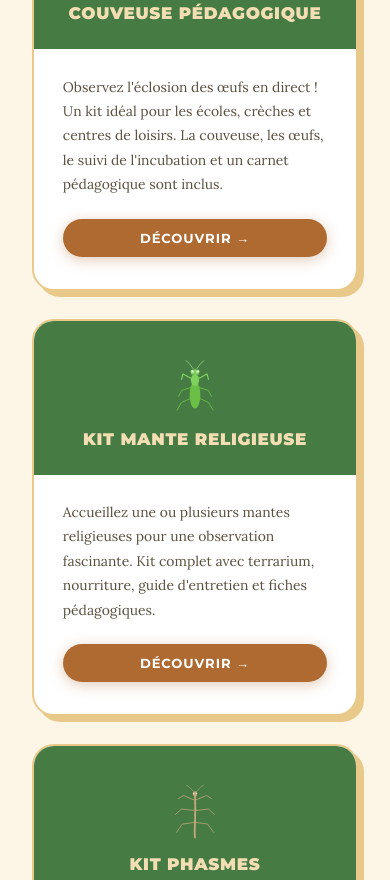
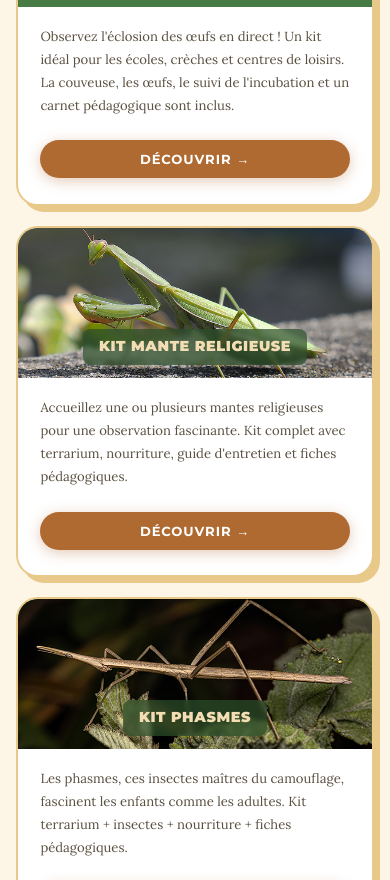
Before and after one commit to amandinejd-eng/EcoCurieux, a website: page kits/index.html in a window 390 px wide. Shown: the part 643-1523 px from the top of the page. Drawn offline with nearby package versions, Linux system fonts and the light colour scheme.

Commit message:
Refonte des pages kits mante religieuse et phasmes : remplacement des icônes SVG par images de fond dans les en-têtes hero (rotation -5deg pour mante, positionnement 35% pour phasme) et cartes index, ajout d'overlays dégradés verts semi-transparents, système de z-index pour superposition image/overlay/contenu, ajustements responsive complets pour tablettes (768px) et smartphones (480px) avec réduction des paddings, tailles d'icônes et typographie

```diff
--- a/css/style.css
+++ b/css/style.css
@@ -1461,6 +1461,37 @@
     background: linear-gradient(160deg, rgba(44,79,42,0.95) 0%, rgba(70,123,67,0.72) 55%, rgba(44,79,42,0.92) 100%);
     background-color: var(--green-dark);
     padding: 140px 2rem 80px; text-align: center;
+    position: relative; overflow: hidden;
+  }
+  .kit-page-hero.has-bg-image {
+    background-color: var(--green-dark);
+    background-size: cover;
+    background-repeat: no-repeat;
+  }
+  .kit-page-hero.has-bg-rotated {
+    background-image: none !important;
+  }
+  .kit-page-hero.has-bg-rotated::before {
+    content: '';
+    position: absolute; top: -20%; left: -10%; width: 120%; height: 140%;
+    background-image: var(--bg-img);
+    background-size: 100% auto;
+    background-repeat: no-repeat;
+    background-position: 55% 20%;
+    transform: rotate(-5deg);
+    z-index: 0;
+  }
+  .kit-page-hero .hero-bg-img {
+    position: absolute; top: 0; left: 0; width: 100%; height: 100%;
+    object-fit: cover; z-index: 0;
+  }
+  .kit-page-hero .hero-overlay {
+    position: absolute; top: 0; left: 0; width: 100%; height: 100%;
+    background: linear-gradient(160deg, rgba(44,79,42,0.88) 0%, rgba(44,79,42,0.65) 50%, rgba(44,79,42,0.85) 100%);
+    z-index: 1;
+  }
+  .kit-page-hero.has-bg-image > *:not(.hero-bg-img):not(.hero-overlay) {
+    position: relative; z-index: 2;
   }
   .kit-page-hero .breadcrumb {
     font-family: 'Montserrat', sans-serif; font-size: 0.72rem; font-weight: 600;
@@ -1549,10 +1580,13 @@
 
   /* Kits responsive */
   @media (max-width: 768px) {
-    .kit-page-hero { padding: 100px 1.2rem 50px; }
-    .kit-page-hero .kit-icon { font-size: 3.5rem; }
-    .kit-page-hero h1 { font-size: clamp(1.6rem, 6vw, 2.8rem); }
-    .kit-page-hero .hero-sub { font-size: 0.82rem; }
+    .kit-page-hero { padding: 90px 1.2rem 30px; }
+    .kit-page-hero.has-bg-image { padding-top: 85px !important; padding-bottom: 25px !important; }
+    .kit-page-hero .kit-icon { width: 60px; height: 60px; }
+    .kit-page-hero h1 { font-size: clamp(1.5rem, 6vw, 2.4rem); }
+    .kit-page-hero .hero-sub { font-size: 0.78rem; margin-bottom: 1.2rem; }
+    .kit-page-hero .hero-tags { gap: 6px; }
+    .hero-tag { font-size: 0.68rem; padding: 5px 12px; }
     .kit-content { padding: 40px 1.2rem 60px; }
     .kit-desc, .kit-included { padding: 1.8rem 1.5rem; border-radius: 18px; }
     .kit-desc h2, .kit-included h2 { font-size: 1.1rem; }
@@ -1564,8 +1598,11 @@
     .kit-cta h2 { font-size: 1.1rem; }
   }
   @media (max-width: 480px) {
-    .kit-page-hero { padding: 90px 1rem 40px; }
-    .kit-page-hero .kit-icon { font-size: 3rem; }
+    .kit-page-hero { padding: 80px 1rem 25px; }
+    .kit-page-hero.has-bg-image { padding-top: 75px !important; padding-bottom: 18px !important; }
+    .kit-page-hero .kit-icon { width: 50px; height: 50px; }
+    .kit-page-hero h1 { font-size: clamp(1.3rem, 5.5vw, 2rem); margin-bottom: 0.6rem; }
+    .kit-page-hero .hero-sub { font-size: 0.74rem; margin-bottom: 1rem; }
     .kit-content { padding: 30px 1rem 50px; }
     .kit-desc, .kit-included { padding: 1.5rem 1.2rem; }
     .kit-cta { padding: 1.5rem 1.2rem; }
--- a/kits/index.html
+++ b/kits/index.html
@@ -55,6 +55,30 @@
     background: var(--green);
     padding: 2.2rem 2rem 1.6rem;
     text-align: center;
+    position: relative;
+    overflow: hidden;
+  }
+  .kit-card-head.has-image {
+    padding: 0;
+    min-height: 200px;
+    display: flex;
+    align-items: flex-end;
+    justify-content: center;
+  }
+  .kit-card-head.has-image img {
+    position: absolute;
+    top: 0; left: 0;
+    width: 100%; height: 100%;
+    object-fit: cover;
+  }
+  .kit-card-head.has-image h2 {
+    position: relative;
+    z-index: 2;
+    padding: 0.8rem 1.2rem;
+    margin-bottom: 0.8rem;
+    background: rgba(44,79,42,0.7);
+    border-radius: 8px;
+    backdrop-filter: blur(2px);
   }
   .kit-card-icon { font-size: 3.2rem; display: block; margin: 0 auto 0.8rem; }
   .kit-card-head h2 {
@@ -96,7 +120,15 @@
     color: rgba(243,222,180,0.85);
   }
   @media (max-width: 900px) {
-    .kits-grid { grid-template-columns: 1fr; }
+    .kits-grid { grid-template-columns: 1fr; max-width: 480px; padding: 40px 1.2rem 50px; }
+    .kit-card-head.has-image { min-height: 180px; }
+  }
+  @media (max-width: 480px) {
+    .kits-grid { padding: 30px 1rem 40px; gap: 20px; }
+    .kit-card-head.has-image { min-height: 150px; }
+    .kit-card-head.has-image h2 { font-size: 0.9rem; padding: 0.6rem 1rem; }
+    .kit-card-body { padding: 1.2rem 1.4rem 1.6rem; }
+    .kit-card-body p { font-size: 0.82rem; }
   }
 </style>
 </head>
@@ -213,24 +245,8 @@
     </a>
 
     <a href="/kits/mante-religieuse.html" class="kit-card">
-      <div class="kit-card-head">
-        <svg class="kit-card-icon" viewBox="0 0 200 200" width="60" height="60" xmlns="http://www.w3.org/2000/svg">
-          <ellipse cx="100" cy="130" rx="18" ry="45" fill="#6BBF47"/>
-          <ellipse cx="100" cy="80" rx="14" ry="20" fill="#7FD15E"/>
-          <path d="M85 62 L100 42 L115 62 Z" fill="#7FD15E"/>
-          <circle cx="91" cy="52" r="6" fill="#A8E890"/>
-          <circle cx="109" cy="52" r="6" fill="#A8E890"/>
-          <circle cx="92" cy="51" r="2.5" fill="#FFFFFF"/>
-          <circle cx="110" cy="51" r="2.5" fill="#FFFFFF"/>
-          <path d="M95 44 Q80 20 70 15" stroke="#A8E890" stroke-width="2" fill="none" stroke-linecap="round"/>
-          <path d="M105 44 Q120 20 130 15" stroke="#A8E890" stroke-width="2" fill="none" stroke-linecap="round"/>
-          <path d="M88 75 L60 60 L55 78" stroke="#7FD15E" stroke-width="4" fill="none" stroke-linecap="round" stroke-linejoin="round"/>
-          <path d="M112 75 L140 60 L145 78" stroke="#7FD15E" stroke-width="4" fill="none" stroke-linecap="round" stroke-linejoin="round"/>
-          <path d="M86 105 L55 115 L45 135" stroke="#6BBF47" stroke-width="3" fill="none" stroke-linecap="round" stroke-linejoin="round"/>
-          <path d="M114 105 L145 115 L155 135" stroke="#6BBF47" stroke-width="3" fill="none" stroke-linecap="round" stroke-linejoin="round"/>
-          <path d="M88 140 L55 155 L40 180" stroke="#6BBF47" stroke-width="3" fill="none" stroke-linecap="round" stroke-linejoin="round"/>
-          <path d="M112 140 L145 155 L160 180" stroke="#6BBF47" stroke-width="3" fill="none" stroke-linecap="round" stroke-linejoin="round"/>
-        </svg>
+      <div class="kit-card-head has-image">
+        <img src="/images-creation-de-site/mante-religieuse.jpg" alt="Kit mante religieuse">
         <h2>Kit mante religieuse</h2>
       </div>
       <div class="kit-card-body">
@@ -240,27 +256,8 @@
     </a>
 
     <a href="/kits/phasmes.html" class="kit-card">
-      <div class="kit-card-head">
-        <svg class="kit-card-icon" viewBox="0 0 200 200" width="60" height="60" xmlns="http://www.w3.org/2000/svg">
-          <path d="M100 45 Q102 90 100 140 Q98 170 100 185" stroke="#C4A77D" stroke-width="6" fill="none" stroke-linecap="round"/>
-          <line x1="95" y1="70" x2="105" y2="70" stroke="#D4B896" stroke-width="1"/>
-          <line x1="95" y1="90" x2="105" y2="90" stroke="#D4B896" stroke-width="1"/>
-          <line x1="95" y1="110" x2="105" y2="110" stroke="#D4B896" stroke-width="1"/>
-          <line x1="96" y1="130" x2="104" y2="130" stroke="#D4B896" stroke-width="1"/>
-          <ellipse cx="100" cy="40" rx="7" ry="9" fill="#C4A77D"/>
-          <circle cx="95" cy="38" r="2.5" fill="#E8D4B8"/>
-          <circle cx="105" cy="38" r="2.5" fill="#E8D4B8"/>
-          <circle cx="95.5" cy="37.5" r="1" fill="#FFFFFF"/>
-          <circle cx="105.5" cy="37.5" r="1" fill="#FFFFFF"/>
-          <path d="M96 32 Q80 15 72 10" stroke="#D4B896" stroke-width="1.5" fill="none" stroke-linecap="round"/>
-          <path d="M104 32 Q120 15 128 10" stroke="#D4B896" stroke-width="1.5" fill="none" stroke-linecap="round"/>
-          <path d="M97 60 L62 45 L45 55" stroke="#C4A77D" stroke-width="2.5" fill="none" stroke-linecap="round" stroke-linejoin="round"/>
-          <path d="M103 60 L138 45 L155 55" stroke="#C4A77D" stroke-width="2.5" fill="none" stroke-linecap="round" stroke-linejoin="round"/>
-          <path d="M97 95 L55 90 L35 108" stroke="#C4A77D" stroke-width="2.5" fill="none" stroke-linecap="round" stroke-linejoin="round"/>
-          <path d="M103 95 L145 90 L165 108" stroke="#C4A77D" stroke-width="2.5" fill="none" stroke-linecap="round" stroke-linejoin="round"/>
-          <path d="M97 135 L58 140 L38 168" stroke="#C4A77D" stroke-width="2.5" fill="none" stroke-linecap="round" stroke-linejoin="round"/>
-          <path d="M103 135 L142 140 L162 168" stroke="#C4A77D" stroke-width="2.5" fill="none" stroke-linecap="round" stroke-linejoin="round"/>
-        </svg>
+      <div class="kit-card-head has-image">
+        <img src="/images-creation-de-site/phasme.jpg" alt="Kit phasmes">
         <h2>Kit phasmes</h2>
       </div>
       <div class="kit-card-body">
```
Also changed, not shown: kits/mante-religieuse.html (+2 -1 lines), kits/phasmes.html (+2 -1 lines).
